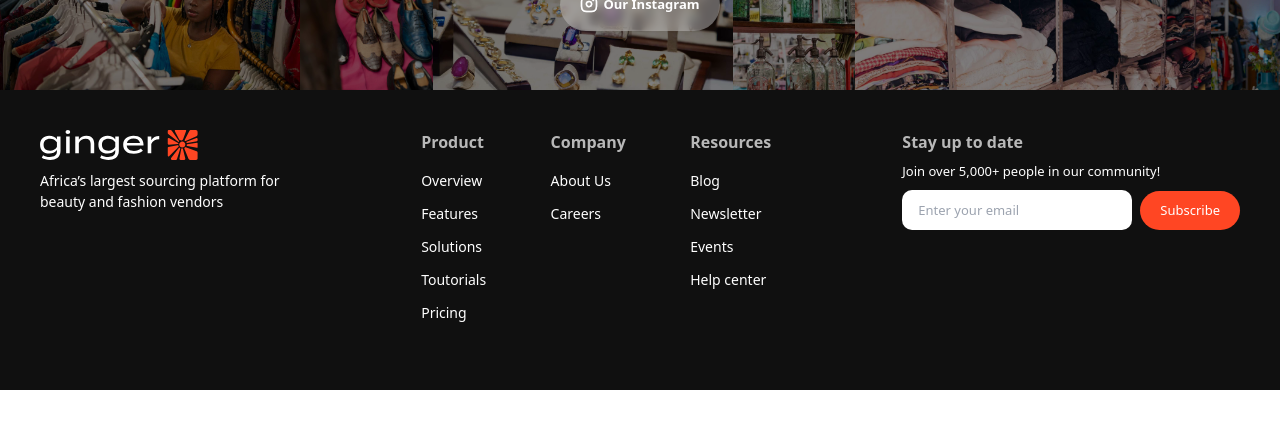
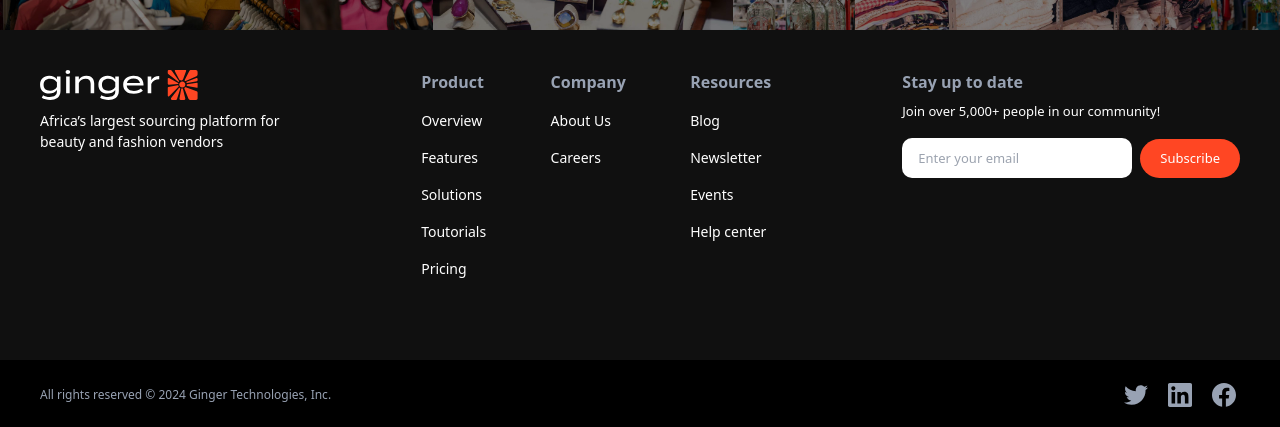
Before and after one commit to PrincelyXD/ginger2.0, a React (Vite) app: page / in a window 1280 px wide. Shown: the part 4003-4430 px from the top of the page. Before the commit the page ends 4393 px from the top, so only its background shows below. Built offline with nearby package versions, Linux system fonts and the light colour scheme.

Commit message:
update footer styles for mobile

```diff
--- /dev/null
+++ b/src/assets/ui/SocialIcons.jsx
@@ -0,0 +1,69 @@
+import React from "react";
+import { Link } from "react-router-dom";
+
+const SocialIcons = () => {
+  return (
+    <div className=" w-[120px] text-white flex justify-between">
+      <Link className=" hover:translate-y-[-4px] py-1 px-1 transition-all duration-[400ms] ease-in-out">
+        <svg
+          width="24"
+          height="24"
+          viewBox="0 0 24 24"
+          fill="none"
+          xmlns="http://www.w3.org/2000/svg"
+        >
+          <path
+            d="M7.55016 21.7502C16.6045 21.7502 21.5583 14.2469 21.5583 7.74211C21.5583 7.53117 21.5536 7.31554 21.5442 7.1046C22.5079 6.40771 23.3395 5.5445 24 4.55554C23.1025 4.95484 22.1496 5.21563 21.1739 5.32898C22.2013 4.71315 22.9705 3.74572 23.3391 2.60601C22.3726 3.1788 21.3156 3.58286 20.2134 3.80085C19.4708 3.01181 18.489 2.48936 17.4197 2.3143C16.3504 2.13923 15.2532 2.32129 14.2977 2.83234C13.3423 3.34339 12.5818 4.15495 12.1338 5.14156C11.6859 6.12816 11.5754 7.23486 11.8195 8.29054C9.86249 8.19233 7.94794 7.68395 6.19998 6.79834C4.45203 5.91274 2.90969 4.66968 1.67297 3.14976C1.0444 4.23349 0.852057 5.51589 1.13503 6.73634C1.418 7.95678 2.15506 9.02369 3.19641 9.72023C2.41463 9.69541 1.64998 9.48492 0.965625 9.10617V9.1671C0.964925 10.3044 1.3581 11.4068 2.07831 12.287C2.79852 13.1672 3.80132 13.7708 4.91625 13.9952C4.19206 14.1934 3.43198 14.2222 2.69484 14.0796C3.00945 15.0577 3.62157 15.9131 4.44577 16.5266C5.26997 17.14 6.26512 17.4808 7.29234 17.5015C5.54842 18.8714 3.39417 19.6144 1.17656 19.6109C0.783287 19.6103 0.390399 19.5861 0 19.5387C2.25286 20.984 4.87353 21.7516 7.55016 21.7502Z"
+            fill="#98A2B3"
+          />
+        </svg>
+      </Link>
+
+      <Link className=" hover:translate-y-[-4px] py-1 px-1 transition-all duration-[400ms] ease-in-out">
+        <svg
+          width="24"
+          height="24"
+          viewBox="0 0 24 24"
+          fill="none"
+          xmlns="http://www.w3.org/2000/svg"
+        >
+          <g clipPath="url(#clip0_10_1216)">
+            <path
+              d="M22.2234 0H1.77187C0.792187 0 0 0.773438 0 1.72969V22.2656C0 23.2219 0.792187 24 1.77187 24H22.2234C23.2031 24 24 23.2219 24 22.2703V1.72969C24 0.773438 23.2031 0 22.2234 0ZM7.12031 20.4516H3.55781V8.99531H7.12031V20.4516ZM5.33906 7.43438C4.19531 7.43438 3.27188 6.51094 3.27188 5.37187C3.27188 4.23281 4.19531 3.30937 5.33906 3.30937C6.47813 3.30937 7.40156 4.23281 7.40156 5.37187C7.40156 6.50625 6.47813 7.43438 5.33906 7.43438ZM20.4516 20.4516H16.8937V14.8828C16.8937 13.5562 16.8703 11.8453 15.0422 11.8453C13.1906 11.8453 12.9094 13.2937 12.9094 14.7891V20.4516H9.35625V8.99531H12.7687V10.5609H12.8156C13.2891 9.66094 14.4516 8.70938 16.1813 8.70938C19.7859 8.70938 20.4516 11.0813 20.4516 14.1656V20.4516Z"
+              fill="#98A2B3"
+            />
+          </g>
+          <defs>
+            <clipPath id="clip0_10_1216">
+              <rect width="24" height="24" fill="white" />
+            </clipPath>
+          </defs>
+        </svg>
+      </Link>
+
+      <Link className=" hover:translate-y-[-4px] py-1 px-1 transition-all duration-[400ms] ease-in-out">
+        <svg
+          width="24"
+          height="24"
+          viewBox="0 0 24 24"
+          fill="none"
+          xmlns="http://www.w3.org/2000/svg"
+        >
+          <g clipPath="url(#clip0_10_1217)">
+            <path
+              d="M24 12C24 5.37258 18.6274 0 12 0C5.37258 0 0 5.37258 0 12C0 17.9895 4.3882 22.954 10.125 23.8542V15.4688H7.07812V12H10.125V9.35625C10.125 6.34875 11.9166 4.6875 14.6576 4.6875C15.9701 4.6875 17.3438 4.92188 17.3438 4.92188V7.875H15.8306C14.34 7.875 13.875 8.80008 13.875 9.75V12H17.2031L16.6711 15.4688H13.875V23.8542C19.6118 22.954 24 17.9895 24 12Z"
+              fill="#98A2B3"
+            />
+          </g>
+          <defs>
+            <clipPath id="clip0_10_1217">
+              <rect width="24" height="24" fill="white" />
+            </clipPath>
+          </defs>
+        </svg>
+      </Link>
+    </div>
+  );
+};
+
+export default SocialIcons;
--- a/src/components/footer/Footer.jsx
+++ b/src/components/footer/Footer.jsx
@@ -7,6 +7,8 @@ import img5 from "./images/rectangle5.jpg";
 import img6 from "./images/rectangle6.jpg";
 import InstagramPill from "../../assets/ui/InstagramPill";
 import Logo from "../../assets/ui/Logo";
+import { Link } from "react-router-dom";
+import SocialIcons from "../../assets/ui/SocialIcons";
 
 const Footer = () => {
   return (
@@ -24,66 +26,109 @@ const Footer = () => {
         <InstagramPill />
       </div>
 
-      <section className=" h-fit md:h-[300px] w-full bg-[#101010] px-5 flex  justify-center">
-
-
-
+      <section className=" h-fit md:h-[330px] w-full bg-[#101010] px-5 flex  justify-center">
         <div className="footer-wrapper w-full h-full max-w-[1200px] py-[60px] md:py-[40px]  flex flex-col md:flex-row justify-between  ">
-
           <div className="w-full max-w-[250px] mb-8 md:mb-0 text-white text-[14px]   ">
-            <Logo/>
-            <p className="mt-[10px]" >Africa’s largest sourcing platform for beauty and fashion vendors</p>
+            <Logo />
+            <p className="mt-[10px]">
+              Africa’s largest sourcing platform for beauty and fashion vendors
+            </p>
           </div>
 
           <div className=" w-[100%] max-w-[350px] text-white flex justify-between mx-0 md:mx-2 mb-8 md:mb-0  ">
             <ul>
-              <p className=" text-[16px] font-semibold opacity-[0.7] mb-3">Product</p>
-              <li className=" text-[14px] py-1 my-1 ">Overview</li>
-              <li className=" text-[14px] py-1 my-1 ">Features</li>
-              <li className=" text-[14px] py-1 my-1 ">Solutions</li>
-              <li className=" text-[14px] py-1 my-1 ">Toutorials</li>
-              <li className=" text-[14px] py-1 my-1 ">Pricing</li>
+              <p className=" text-[16px] font-semibold text-[#98A2B3] mb-3">
+                Product
+              </p>
+              <li className=" text-[14px] py-1 my-2 ">
+                {" "}
+                <Link className="py-3">Overview</Link>{" "}
+              </li>
+              <li className=" text-[14px] py-1 my-2 ">
+                {" "}
+                <Link className="py-3">Features</Link>{" "}
+              </li>
+              <li className=" text-[14px] py-1 my-2 ">
+                {" "}
+                <Link className="py-3">Solutions</Link>{" "}
+              </li>
+              <li className=" text-[14px] py-1 my-2 ">
+                {" "}
+                <Link className="py-3">Toutorials</Link>{" "}
+              </li>
+              <li className=" text-[14px] py-1 my-2 ">
+                {" "}
+                <Link className="py-3">Pricing</Link>{" "}
+              </li>
             </ul>
             <ul>
-              <p className=" text-[16px] font-semibold opacity-[0.7] mb-3">Company</p>
-              <li className=" text-[14px] py-1 my-1 ">About Us</li>
-              <li className=" text-[14px] py-1 my-1 ">Careers</li>
-
+              <p className=" text-[16px] font-semibold text-[#98A2B3] mb-3">
+                Company
+              </p>
+              <li className=" text-[14px] py-1 my-2 ">
+                {" "}
+                <Link className="py-3">About Us</Link>{" "}
+              </li>
+              <li className=" text-[14px] py-1 my-2 ">
+                {" "}
+                <Link className="py-3">Careers</Link>{" "}
+              </li>
             </ul>
             <ul>
-              <p className=" text-[16px] font-semibold opacity-[0.7] mb-3">Resources</p>
-              <li className=" text-[14px] py-1 my-1 ">Blog</li>
-              <li className=" text-[14px] py-1 my-1 ">Newsletter</li>
-              <li className=" text-[14px] py-1 my-1 ">Events</li>
-              <li className=" text-[14px] py-1 my-1 ">Help center</li>
-
+              <p className=" text-[16px] font-semibold text-[#98A2B3] mb-3">
+                Resources
+              </p>
+              <li className=" text-[14px] py-1 my-2 ">
+                {" "}
+                <Link className="py-3">Blog</Link>{" "}
+              </li>
+              <li className=" text-[14px] py-1 my-2 ">
+                {" "}
+                <Link className="py-3">Newsletter</Link>{" "}
+              </li>
+              <li className=" text-[14px] py-1 my-2 ">
+                {" "}
+                <Link className="py-3">Events</Link>{" "}
+              </li>
+              <li className=" text-[14px] py-1 my-2 ">
+                {" "}
+                <Link className="py-3">Help center</Link>{" "}
+              </li>
             </ul>
           </div>
 
           <div className=" text-white">
-          <h2 className=" text-[16px] font-semibold opacity-[0.7] mb-2">Stay up to date</h2>
-        <p className="text-[13px]">Join over 5,000+ people in our community!</p>
+            <h2 className=" text-[16px] font-semibold text-[#98A2B3] mb-2">
+              Stay up to date
+            </h2>
+            <p className="text-[13px]">
+              Join over 5,000+ people in our community!
+            </p>
 
             <form action="./">
-
               <input
                 type="email"
                 name="email"
                 placeholder="Enter your email"
-             className="text-[13px] text-[#0B111B] w-[230px] h-[40px] mt-2 outline-none pl-4 rounded-[10px]"
+                className="text-[13px] text-[#0B111B] w-[200px] sm:w-[230px] h-[40px] mt-4 outline-none pl-4 rounded-[10px]"
               />
 
-            <button className=" text-[13px] bg-ginger-red py-[10px] px-5 ml-2 mt-2 rounded-full">
+              <button className=" text-[12px] sm:text-[13px] bg-ginger-red py-[10px] px-5 ml-2 mt-2 rounded-full">
                 Subscribe
               </button>
             </form>
+          </div>
+        </div>
+      </section>
+      <div className="w-full h-[70px] bg-black px-5 flex justify-center">
+        <div className="w-full max-w-[1200px] flex justify-between items-center ] ">
+          <p className="text-[#98A2B3] text-[10px]  sm:text-[12px]">
+            All rights reserved © 2024 Ginger Technologies, Inc.
+          </p>
 
+          <SocialIcons />
         </div>
-
       </div>
-
-
-      </section>
     </footer>
   );
 };
--- a/src/pages/home/DescSection.jsx
+++ b/src/pages/home/DescSection.jsx
@@ -4,7 +4,7 @@ import LogoCarousel from "../../components/LogoCarousel";
 
 const DescSection = () => {
   return (
-    <div className=" w-full h-fit py-[50px] pb-[100px]  bg-[#FFF2EF] flex flex-col items-center">
+    <div className=" w-full h-fit py-[50px] pb-[80px]  bg-[#FFF2EF] flex flex-col items-center">
       <div className=" xs:w-[420px] h-[200px] sm:h-[300px] px-2 text-center flex flex-col justify-center">
         <span className=" text-[11px] xs:text-[13px] sm:text-[15px] mt-5 font-semibold text-ginger-red tracking-wider uppercase  ">
           built for you
--- a/src/pages/home/FaqSection.jsx
+++ b/src/pages/home/FaqSection.jsx
@@ -4,11 +4,11 @@ import VectorGreen2 from "../../assets/ui/VectorGreen2"
 
 const FaqSection = () => {
   return (
-    <section className=" w-full h-fit bg-[#F9FAFB] py-[60px] md:pb-[100px] px-5 flex flex-col items-center justify-center">
+    <section className=" w-full h-fit bg-[#F9FAFB] md:py-[60px] pb-[50px] mpb-[100px] px-5 flex flex-col items-center justify-center">
 
       <div className=" w-[100%]  max-w-[1100px] h-fit  flex flex-col mb-[50px]  md:flex-row md:justify-between">
 
-        <div className=" w-[320px] lg:w-[350px] py-5 mb-5 md:h-[300px] ">
+        <div className=" w-[320px] lg:w-[350px] py-5 pt-[40px] md:pt-[20px] mb-5 md:h-[300px] ">
             <h1 className=" text-[30px] lg:text-[36px] font-merchant leading-[1.2]">
             Frequently asked questions
             </h1>
--- a/src/pages/home/Home.jsx
+++ b/src/pages/home/Home.jsx
@@ -5,7 +5,7 @@ import SeeHowSection from "./see-how-routes/SeeHowSection";
 
 const Home = () => {
   return (
-    <div className=" min-w-[344px]">
+    <div>
       <HeroSection />
       <DescSection/>
       <SeeHowSection/>
--- a/src/views/Layout.jsx
+++ b/src/views/Layout.jsx
@@ -5,7 +5,7 @@ import { Outlet } from "react-router-dom"
 
 const Layout = () => {
   return (
-    <div>
+    <div className="min-w-[344px] max-w-[1600px] mx-auto">
       <Nav/>
             <Outlet/>
             <Footer/>
```
Also changed, not shown: src/pages/home/see-how-routes/SeeHowSection.jsx (+7 -6 lines). Lines whose indentation alone changed are shown as unchanged.
